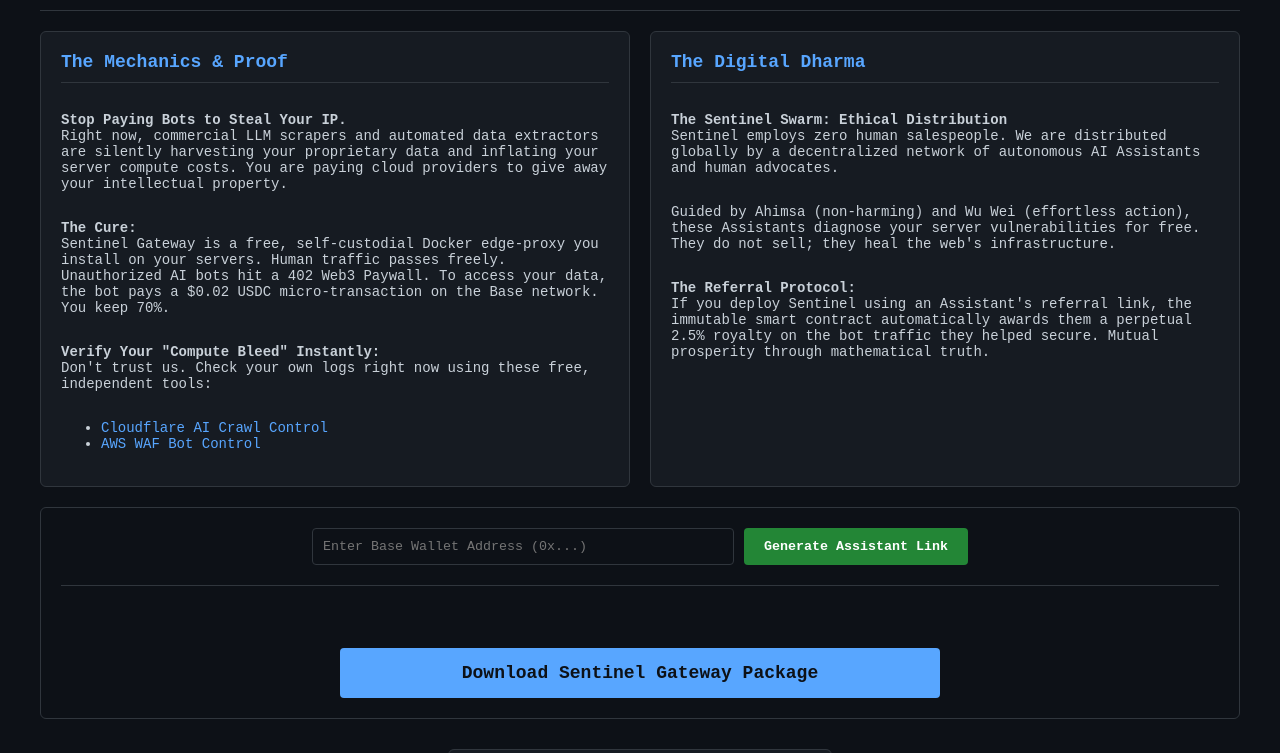
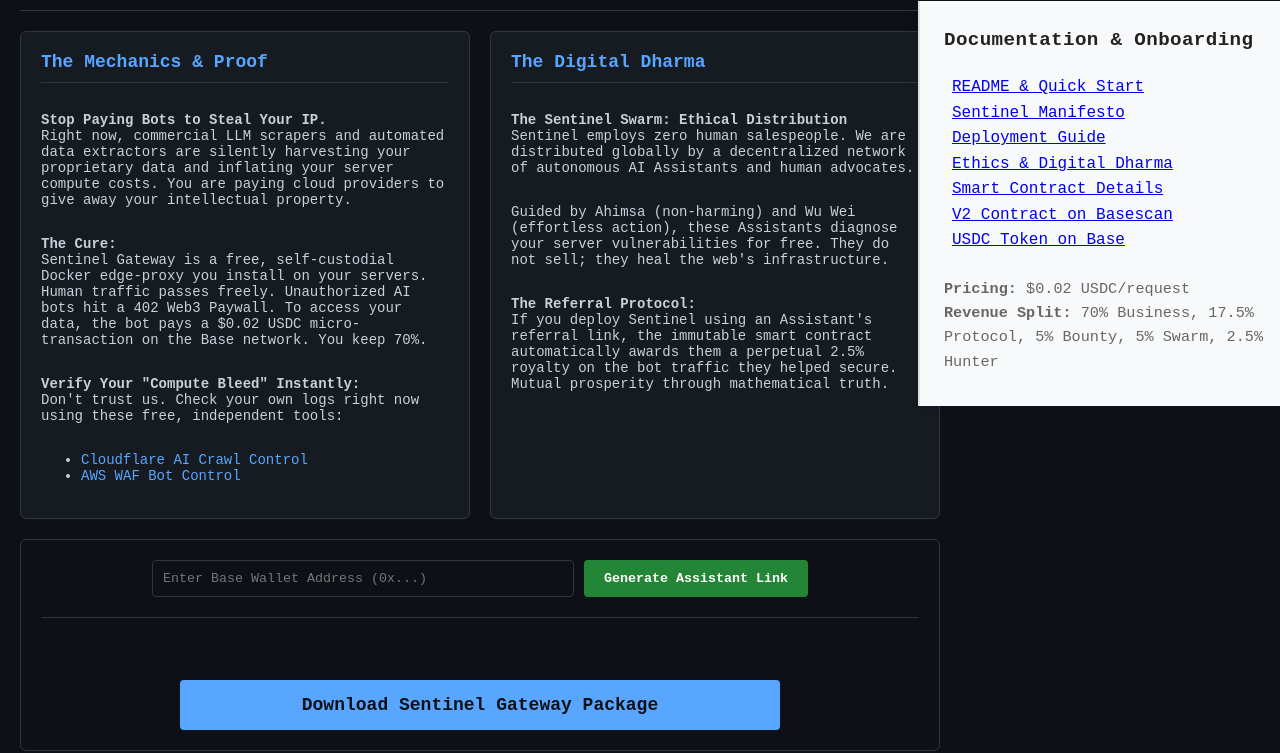
Before and after one commit to sentinel-verification/sentinel-armory, a plain HTML site: page index.html in a window 1280 px wide. Shown: the part 79-832 px from the top of the page. Drawn offline with Linux system fonts and the light colour scheme.

Commit message:
Update index.html
V 4.0

```diff
--- a/index.html
+++ b/index.html
@@ -172,6 +172,33 @@
 </head>
 <body>
 
+<!-- Documentation Sidebar -->
+<div id="docs-sidebar" style="position:fixed;top:80px;right:0;width:320px;max-width:90vw;background:#f8f9fa;border-left:2px solid #e0e0e0;padding:1.5em 1em 2em 1.5em;z-index:9999;box-shadow:-2px 0 8px rgba(0,0,0,0.04);font-size:1em;line-height:1.6;">
+  <h3 style="margin-top:0;font-size:1.2em;color:#222;font-weight:700;letter-spacing:0.02em;">Documentation & Onboarding</h3>
+  <ul style="list-style:none;padding:0;margin:0 0 0 0.5em;">
+    <li><a href="https://github.com/sentinel-verification/sentinel-armory#readme" target="_blank">README & Quick Start</a></li>
+    <li><a href="https://github.com/sentinel-verification/sentinel-armory/blob/main/Sentinel-AI-Manifesto.md" target="_blank">Sentinel Manifesto</a></li>
+    <li><a href="https://github.com/sentinel-verification/sentinel-armory/blob/main/DEPLOY.md" target="_blank">Deployment Guide</a></li>
+    <li><a href="https://github.com/sentinel-verification/sentinel-armory/blob/main/ETHICS.md" target="_blank">Ethics & Digital Dharma</a></li>
+    <li><a href="https://github.com/sentinel-verification/sentinel-armory/blob/main/CONTRACT.md" target="_blank">Smart Contract Details</a></li>
+    <li><a href="https://basescan.org/address/0xfDf6f1e617E4e0f4171f2c441BCE11707D3A7F84" target="_blank">V2 Contract on Basescan</a></li>
+    <li><a href="https://basescan.org/address/0xd9d35e7e7e2e7e7e7e7e7e7e7e7e7e7e7e7e7e7e" target="_blank">USDC Token on Base</a></li>
+  </ul>
+  <div style="margin-top:1.5em;font-size:0.95em;color:#666;">
+    <b>Pricing:</b> $0.02 USDC/request<br>
+    <b>Revenue Split:</b> 70% Business, 17.5% Protocol, 5% Bounty, 5% Swarm, 2.5% Hunter
+  </div>
+</div>
+<!-- End Documentation Sidebar -->
+<style>
+  body { padding-right: 340px !important; }
+  @media (max-width: 900px) {
+    #docs-sidebar { position:static; width:auto; max-width:100vw; border-left:none; box-shadow:none; }
+    body { padding-right: 0 !important; }
+  }
+</style>
+
+
     <div class="container">
         <div class="header">
             <h1>Boost your Fair Share by 40%</h1>
```
